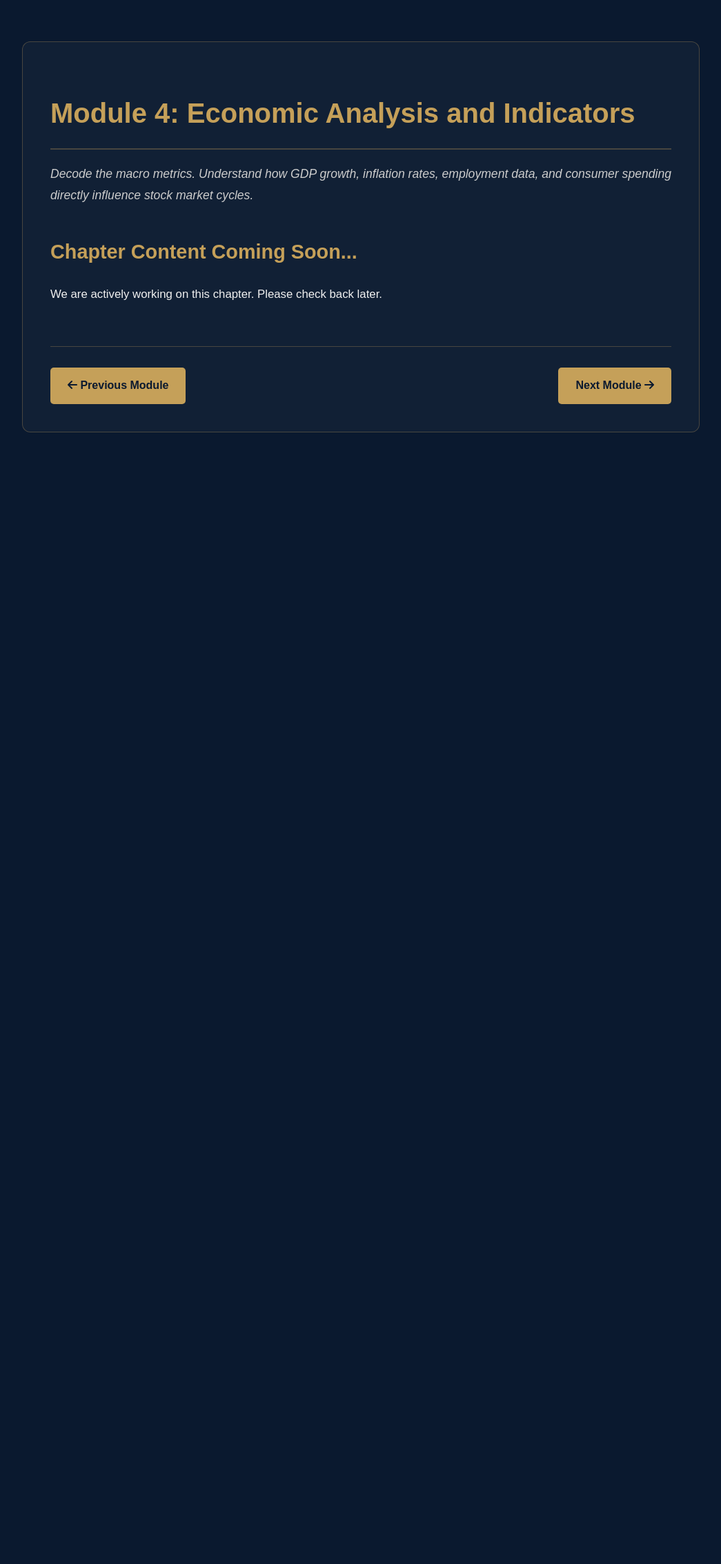
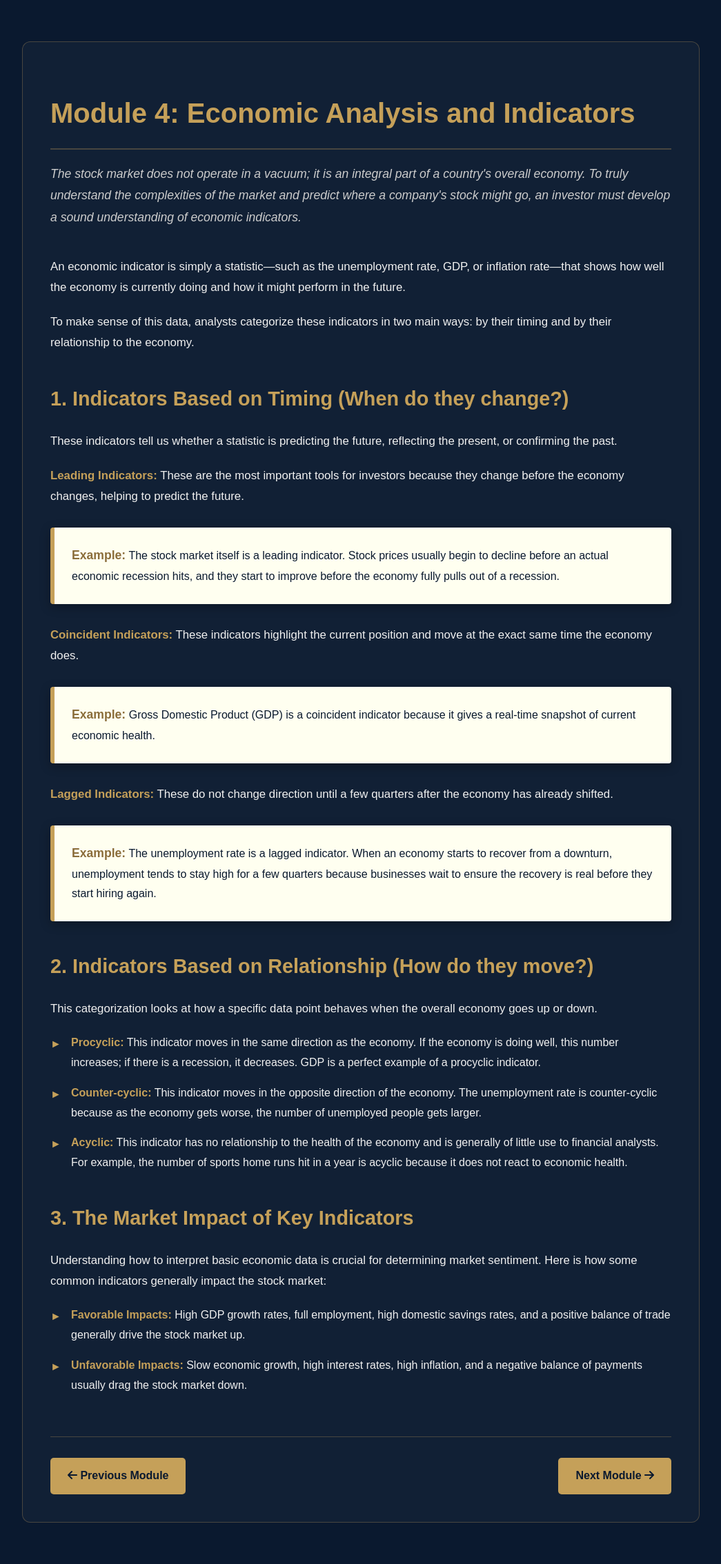
Before and after one commit to aishiksarkar1-ui/Aishik_website, a Flask app: template templates/learnfolder/fundamental_analysis/module_4.html in a window 1280 px wide. Shown: the whole page at 69% size, without its empty margins (117-1162 px from the left). Before the commit the page ends 627 px from the top, so only its background shows below. Run offline with Flask 3, Linux system fonts and the light colour scheme; the template is opened without the code that fills it, so the values that code supplies are empty.

Commit message:
Update module_4.html

```diff
--- a/templates/learnfolder/fundamental_analysis/module_4.html
+++ b/templates/learnfolder/fundamental_analysis/module_4.html
@@ -1,14 +1,57 @@
 {% extends "learnfolder/base_study.html" %}
+
+{% block title %}Module 4: Economic Analysis and Indicators - FinXHorizon{% endblock %}
 
 {% block study_content %}
 <div class="study-header">
     <h1>Module 4: Economic Analysis and Indicators</h1>
-    <p class="intro-text">Decode the macro metrics. Understand how GDP growth, inflation rates, employment data, and consumer spending directly influence stock market cycles.</p>
+    <p class="intro-text">The stock market does not operate in a vacuum; it is an integral part of a country's overall economy. To truly understand the complexities of the market and predict where a company's stock might go, an investor must develop a sound understanding of economic indicators.</p>
 </div>
 
 <div class="study-section">
-    <h2>Chapter Content Coming Soon...</h2>
-    <p>We are actively working on this chapter. Please check back later.</p>
+    <p>An economic indicator is simply a statistic—such as the unemployment rate, GDP, or inflation rate—that shows how well the economy is currently doing and how it might perform in the future.</p>
+    <p>To make sense of this data, analysts categorize these indicators in two main ways: by their timing and by their relationship to the economy.</p>
+</div>
+
+<div class="study-section">
+    <h2>1. Indicators Based on Timing (When do they change?)</h2>
+    <p>These indicators tell us whether a statistic is predicting the future, reflecting the present, or confirming the past.</p>
+
+    <p><strong style="color: #C5A059;">Leading Indicators:</strong> These are the most important tools for investors because they change before the economy changes, helping to predict the future.</p>
+    <div class="farman-box">
+        <strong>Example:</strong> The stock market itself is a leading indicator. Stock prices usually begin to decline before an actual economic recession hits, and they start to improve before the economy fully pulls out of a recession.
+    </div>
+
+    <p><strong style="color: #C5A059;">Coincident Indicators:</strong> These indicators highlight the current position and move at the exact same time the economy does.</p>
+    <div class="farman-box">
+        <strong>Example:</strong> Gross Domestic Product (GDP) is a coincident indicator because it gives a real-time snapshot of current economic health.
+    </div>
+
+    <p><strong style="color: #C5A059;">Lagged Indicators:</strong> These do not change direction until a few quarters after the economy has already shifted.</p>
+    <div class="farman-box">
+        <strong>Example:</strong> The unemployment rate is a lagged indicator. When an economy starts to recover from a downturn, unemployment tends to stay high for a few quarters because businesses wait to ensure the recovery is real before they start hiring again.
+    </div>
+</div>
+
+<div class="study-section">
+    <h2>2. Indicators Based on Relationship (How do they move?)</h2>
+    <p>This categorization looks at how a specific data point behaves when the overall economy goes up or down.</p>
+
+    <ul class="study-list">
+        <li><strong>Procyclic:</strong> This indicator moves in the same direction as the economy. If the economy is doing well, this number increases; if there is a recession, it decreases. GDP is a perfect example of a procyclic indicator.</li>
+        <li><strong>Counter-cyclic:</strong> This indicator moves in the opposite direction of the economy. The unemployment rate is counter-cyclic because as the economy gets worse, the number of unemployed people gets larger.</li>
+        <li><strong>Acyclic:</strong> This indicator has no relationship to the health of the economy and is generally of little use to financial analysts. For example, the number of sports home runs hit in a year is acyclic because it does not react to economic health.</li>
+    </ul>
+</div>
+
+<div class="study-section">
+    <h2>3. The Market Impact of Key Indicators</h2>
+    <p>Understanding how to interpret basic economic data is crucial for determining market sentiment. Here is how some common indicators generally impact the stock market:</p>
+
+    <ul class="study-list">
+        <li><strong style="color: #C5A059;">Favorable Impacts:</strong> High GDP growth rates, full employment, high domestic savings rates, and a positive balance of trade generally drive the stock market up.</li>
+        <li><strong style="color: #C5A059;">Unfavorable Impacts:</strong> Slow economic growth, high interest rates, high inflation, and a negative balance of payments usually drag the stock market down.</li>
+    </ul>
 </div>
 
 <div class="study-navigation">
```
